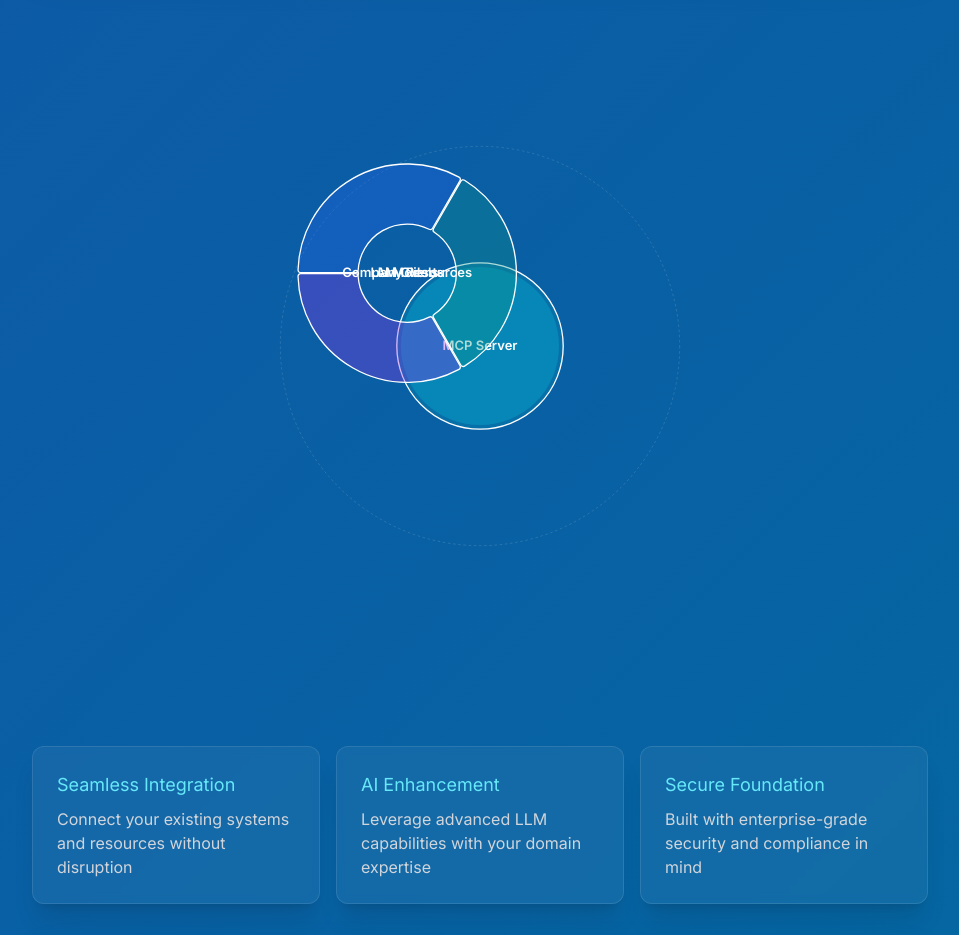
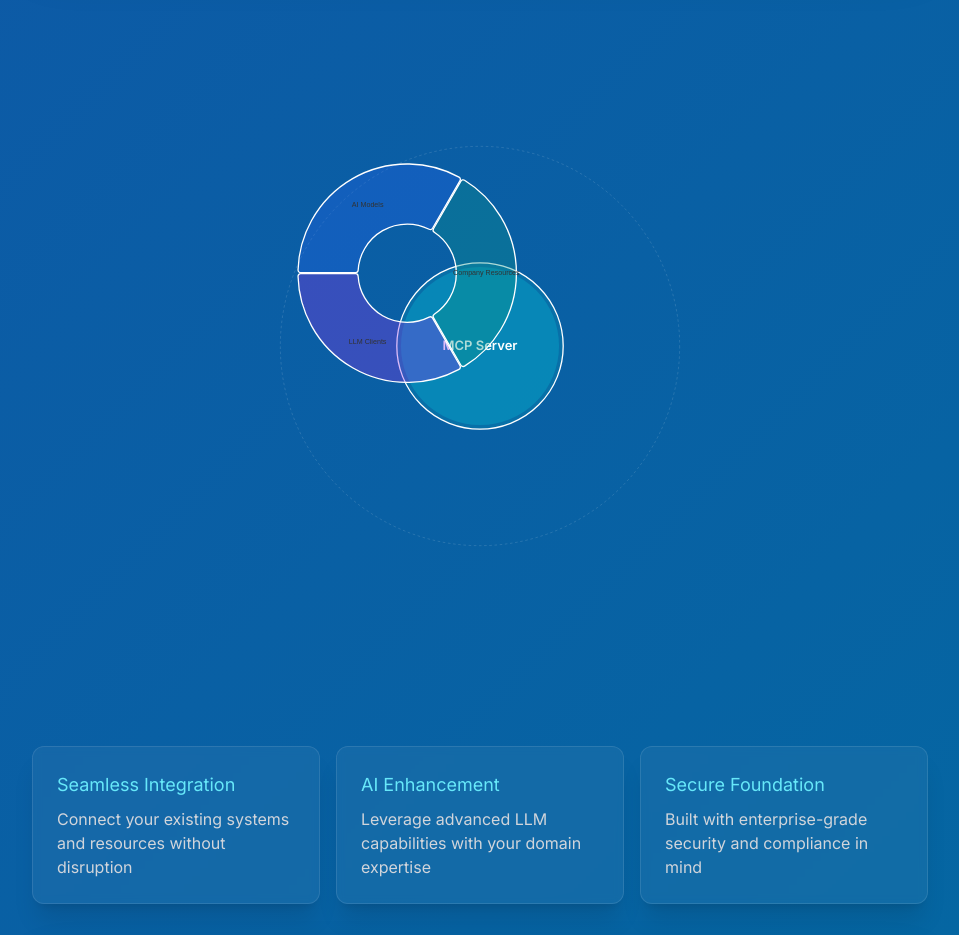
Before and after one commit to boorich/extraordinary_minds, a Next.js app: page / in a window 1280 px wide. Shown: the part 820-1755 px from the top of the page, without its empty margins (160-1119 px from the left). Built offline with nearby package versions, Linux system fonts and the light colour scheme.

Commit message:
refactor: use Nivo's built-in label positioning
- Use native arcLabels functionality
- Remove custom label component
- Set proper radius offset for centered labels
- Use theme for text color

```diff
--- a/src/components/MCPArchitectureNivo.tsx
+++ b/src/components/MCPArchitectureNivo.tsx
@@ -129,23 +129,13 @@ const MCPArchitecture = () => {
             borderColor="white"
             startAngle={-90}
             endAngle={270}
-            arcLabelsComponent={({ datum, label, centerX, centerY }) => (
-              <g transform={`translate(${centerX},${centerY})`}>
-                <text
-                  textAnchor="middle"
-                  dominantBaseline="middle"
-                  style={{
-                    fontSize: '1.25rem',
-                    fontWeight: 600,
-                    fill: 'white',
-                  }}
-                >
-                  {label}
-                </text>
-              </g>
-            )}
+            enableArcLabels={true}
+            arcLabel={d => d.data.title}
+            arcLabelsRadiusOffset={0.5}
+            arcLabelsSkipAngle={0}
+            arcLabelsTextColor={{ theme: 'labels.text.fill' }}
+            layers={['arcs', 'arcLabels']}
             enableArcLinkLabels={false}
-            arcLabel={d => d.data.title}
             isInteractive={true}
             tooltip={() => null}
             onMouseEnter={(data) => {
```
